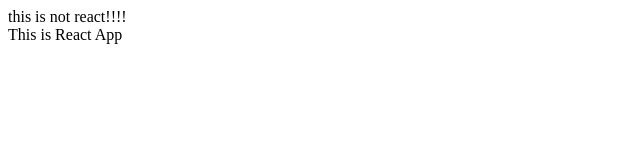
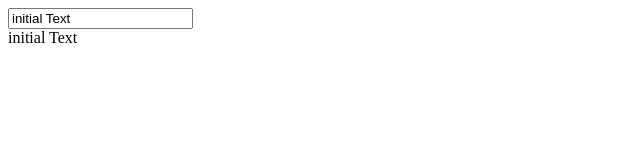
Before and after one commit to sueuidev/React_Redux_Webpack_Todo, a React app: page / in a window 1280 px wide. Shown: the whole page, without its empty margins (0-640 px from the left). Built offline with nearby package versions, Linux system fonts and the light colour scheme.

Commit message:
Simple Input Component with onChange action

```diff
--- a/client/index.html
+++ b/client/index.html
@@ -5,7 +5,6 @@
     <title>React Todo List</title>
   </head>
   <body>
-    this is not react!!!!
     <div id="app"></div>
     <script src="bundle.js"></script>
   </body>
--- a/components/App.js
+++ b/components/App.js
@@ -1,12 +1,17 @@
 import React, { Component } from 'react';
+import TextInput from './TextInput';
 
 class App extends Component{
-  // constructor(){
-  //   super();
-  // }
+  constructor(){
+    super();
+  }
 
   render(){
-    return <div>This is React App</div>;
+    return (
+      <div className="main-text">
+        <TextInput />
+      </div>
+    );
   }
 }
 
--- /dev/null
+++ b/components/TextDisplay.js
@@ -0,0 +1,9 @@
+import React, { Component } from 'react';
+
+class TextDisplay extends Component {
+  render(){
+    return <div>{this.props.text}</div>
+  }
+}
+
+export default TextDisplay;
--- /dev/null
+++ b/components/TextInput.js
@@ -0,0 +1,37 @@
+import React, { Component } from 'react';
+import TextDisplay from './TextDisplay';
+
+class TextInput extends Component {
+  constructor(props, context){
+    super(props, context);
+    this.state = {
+      inputText: 'initial Text'
+    };
+  }
+
+  updateText(e){
+    this.setState({
+      inputText: e.target.value
+    });
+  }
+
+  render(){
+    return (
+      <div>
+        <input
+          type="text"
+          placeholder="This is test"
+          value={this.state.inputText}
+          onChange={this.updateText.bind(this)}
+        />
+        <TextDisplay text={this.state.inputText} />
+      </div>
+    )
+  }
+}
+
+export default TextInput;
+
+// <input />
+// <button onClick={this.displayMsg}>Submit</button>
+// <div id='displayTxt'></div>
```
Also changed, not shown: 2 other files.
